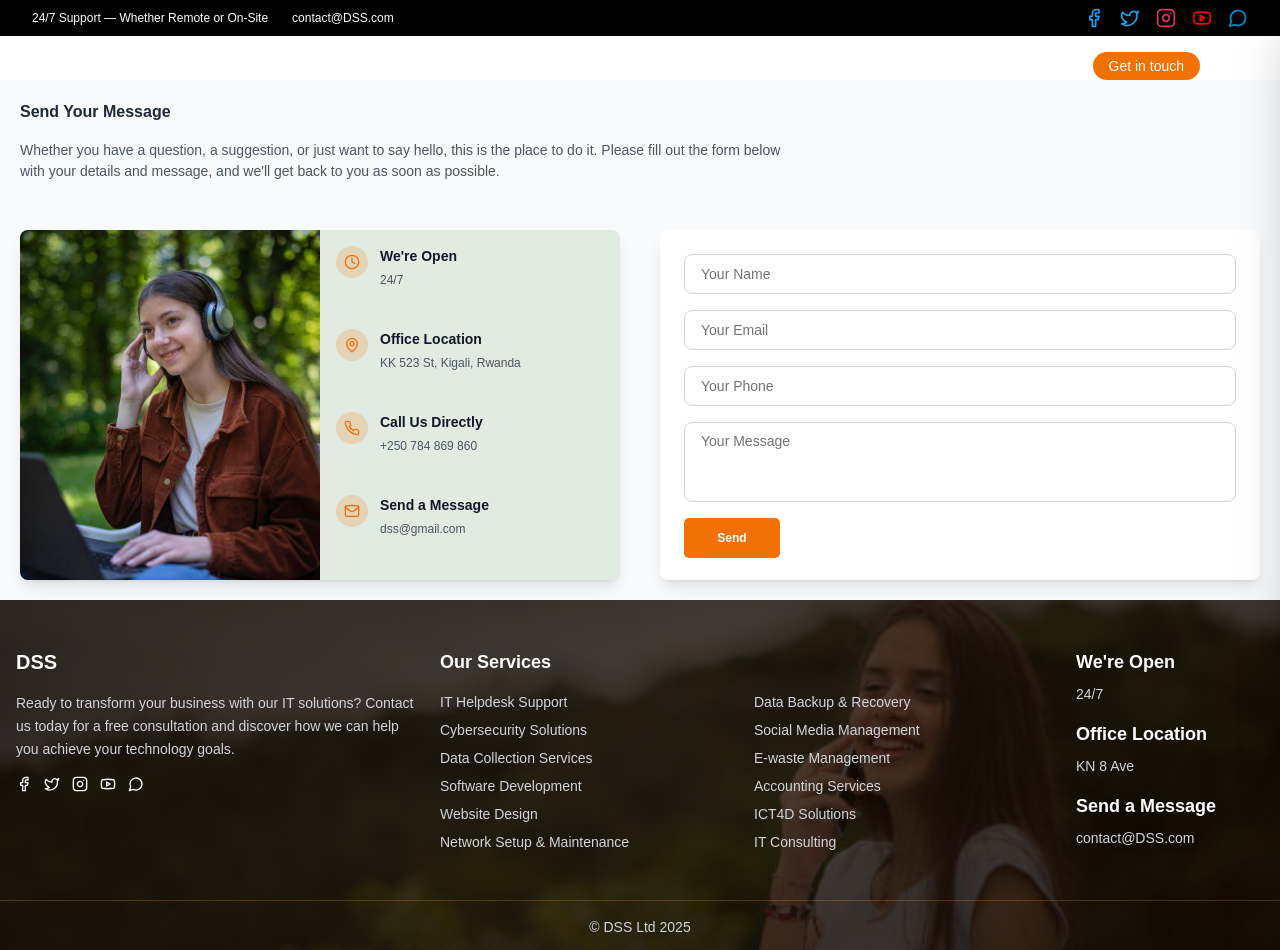
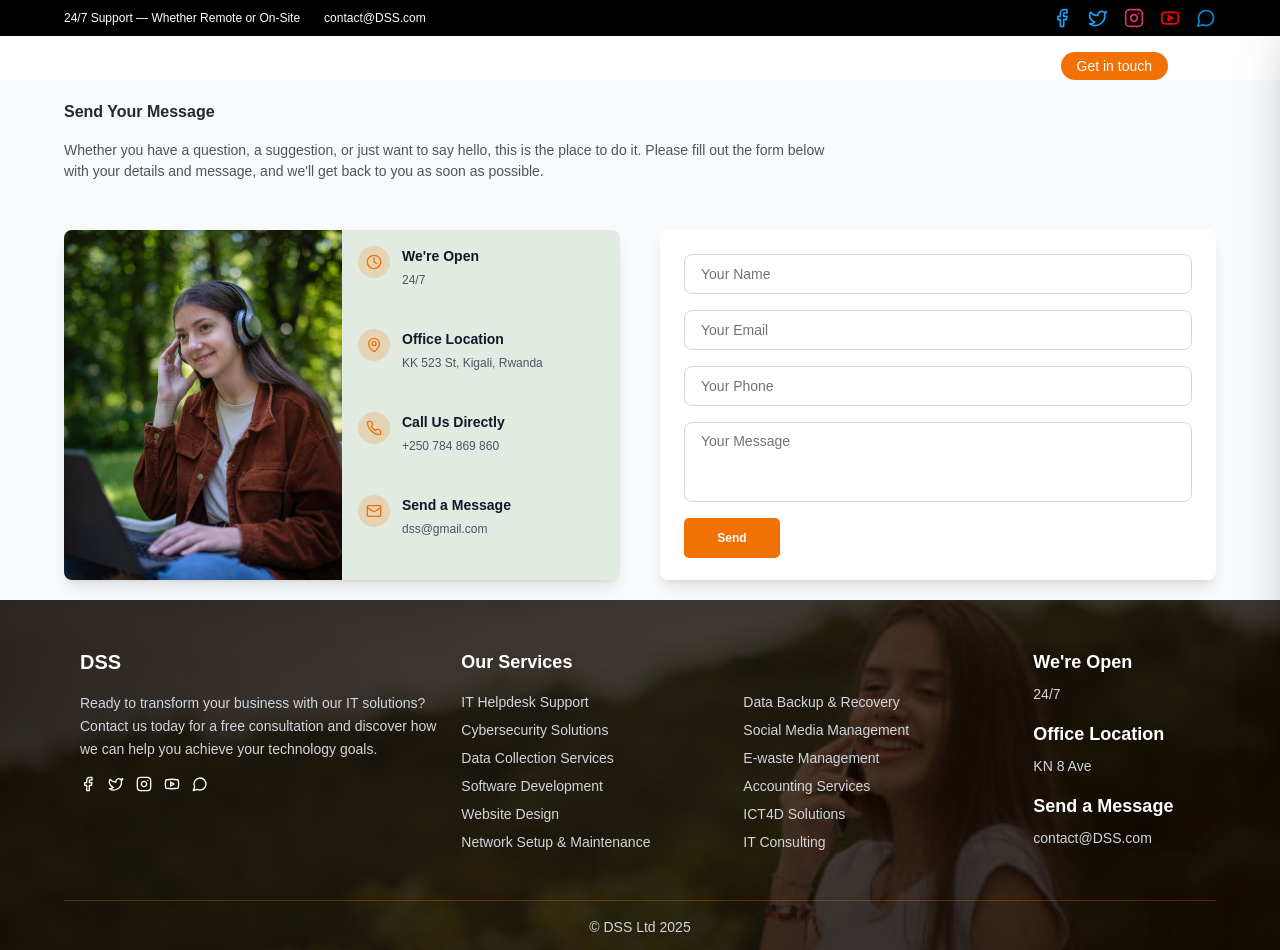
Before and after one commit to Bananayosostene/dss-dev, a Next.js app: page /contact in a window 1280 px wide. Shown: the top 950 px of the page. Built offline with nearby package versions, Linux system fonts and the light colour scheme.

Commit message:
add padding

```diff
--- a/components/ContactSection.tsx
+++ b/components/ContactSection.tsx
@@ -67,7 +67,7 @@ export default function ContactSection() {
   };
 
   return (
-    <section ref={sectionRef} className="py-5 px-5 bg-gray-50">
+    <section ref={sectionRef} className="py-5 px-[4rem] bg-gray-50">
       <div className="max-w-7xl mx-auto">
         <div
           key={`header-${animationKey}`}
--- a/components/Footer.tsx
+++ b/components/Footer.tsx
@@ -60,7 +60,7 @@ export default function Footer() {
   return (
     <footer
       ref={footerRef}
-      className="relative bg-cover bg-center bg-no-repeat text-white"
+      className="relative bg-cover bg-center bg-no-repeat text-white px-[4rem]"
       style={{ backgroundImage: "url(/images/footer-bg.png)" }}
     >
       <div className="absolute inset-0 bg-gradient-to-br from-black/80 via-black/70 to-black/80"></div>
--- a/components/Header.tsx
+++ b/components/Header.tsx
@@ -39,9 +39,9 @@ export default function Header() {
 
   return (
     <>
-      <header className="absolute top-0 left-0 right-0 z-50 w-full">
+      <header className="absolute top-0 left-0 right-0 z-50 w-full ">
         {/* Top Bar */}
-        <div className="bg-[#000000] text-white py-2 animate-slideDown">
+        <div className="bg-[#000000] text-white py-2 px-[2rem] animate-slideDown">
           <div className="container mx-auto flex flex-wrap justify-between items-center">
             <div className="flex items-center text-[12px] space-x-6 animate-fadeInLeft">
               <span>24/7 Support — Whether Remote or On-Site</span>
@@ -61,7 +61,7 @@ export default function Header() {
 
         {/* Main Navigation */}
         <nav
-          className={`top-0 left-0 right-0 z-40 transition-all duration-500 animate-slideDown ${
+          className={`top-0 left-0 right-0 z-40 transition-all duration-500 animate-slideDown px-[2rem] ${
             scrolled ? "bg-[#000000] fixed" : "bg-transparent"
           }`}
         >
--- a/components/ProjectsGrid.tsx
+++ b/components/ProjectsGrid.tsx
@@ -7,7 +7,7 @@ interface ProjectsGridProps {
 
 export default function ProjectsGrid({ projects }: ProjectsGridProps) {
   return (
-    <div className="container mx-auto px-4">
+    <div className="container mx-auto">
       <div className="grid md:grid-cols-2 lg:grid-cols-3 gap-8">
         {projects.map((project) => (
           <ProjectCard key={project.id} project={project} />
--- a/components/ServicesGrid.tsx
+++ b/components/ServicesGrid.tsx
@@ -8,7 +8,7 @@ interface ServicesGridProps {
 
 export default function ServicesGrid({ services }: ServicesGridProps) {
   return (
-    <div className="container mx-auto px-4">
+    <div className="container mx-auto">
       <div className="grid md:grid-cols-2 lg:grid-cols-3 gap-8">
         {services.map((service) => (
           <Card key={service.id} className="hover:shadow-lg transition-shadow">
--- a/components/ServicesSection.tsx
+++ b/components/ServicesSection.tsx
@@ -113,7 +113,7 @@ const services = [
 
 export default function ServicesSection() {
   return (
-    <section className="py-12 px-4 bg-gray-50">
+    <section className="py-12 bg-gray-50">
       <div className="max-w-7xl mx-auto">
         {/* Section Header */}
         <div className="text-center mb-10">
--- a/components/aboutUsSection.tsx
+++ b/components/aboutUsSection.tsx
@@ -115,8 +115,8 @@ export default function AboutSection() {
   }, []);
 
   return (
-    <section ref={sectionRef} className="px-4 bg-white">
-      <div className="max-w-7xl mx-auto">
+    <section ref={sectionRef} className=" bg-white px-[4rem]">
+      <div className="max-w-7xl mx-auto ">
         {/* Top Section */}
         <div className="grid grid-cols-1 lg:grid-cols-2 pb-4 gap-2 md:gap-6 items-center mb-6 md:mb-8">
           <div
```
